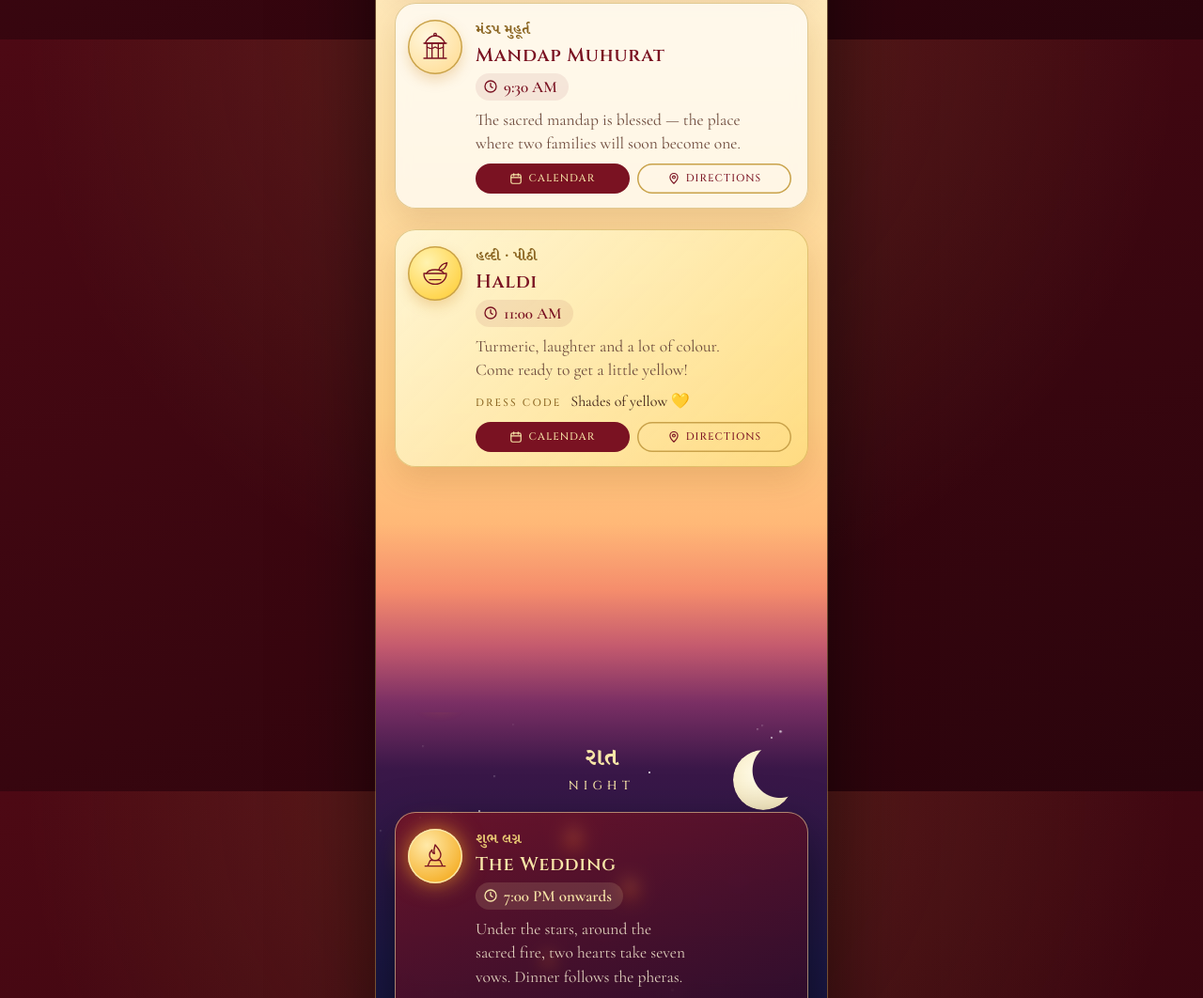
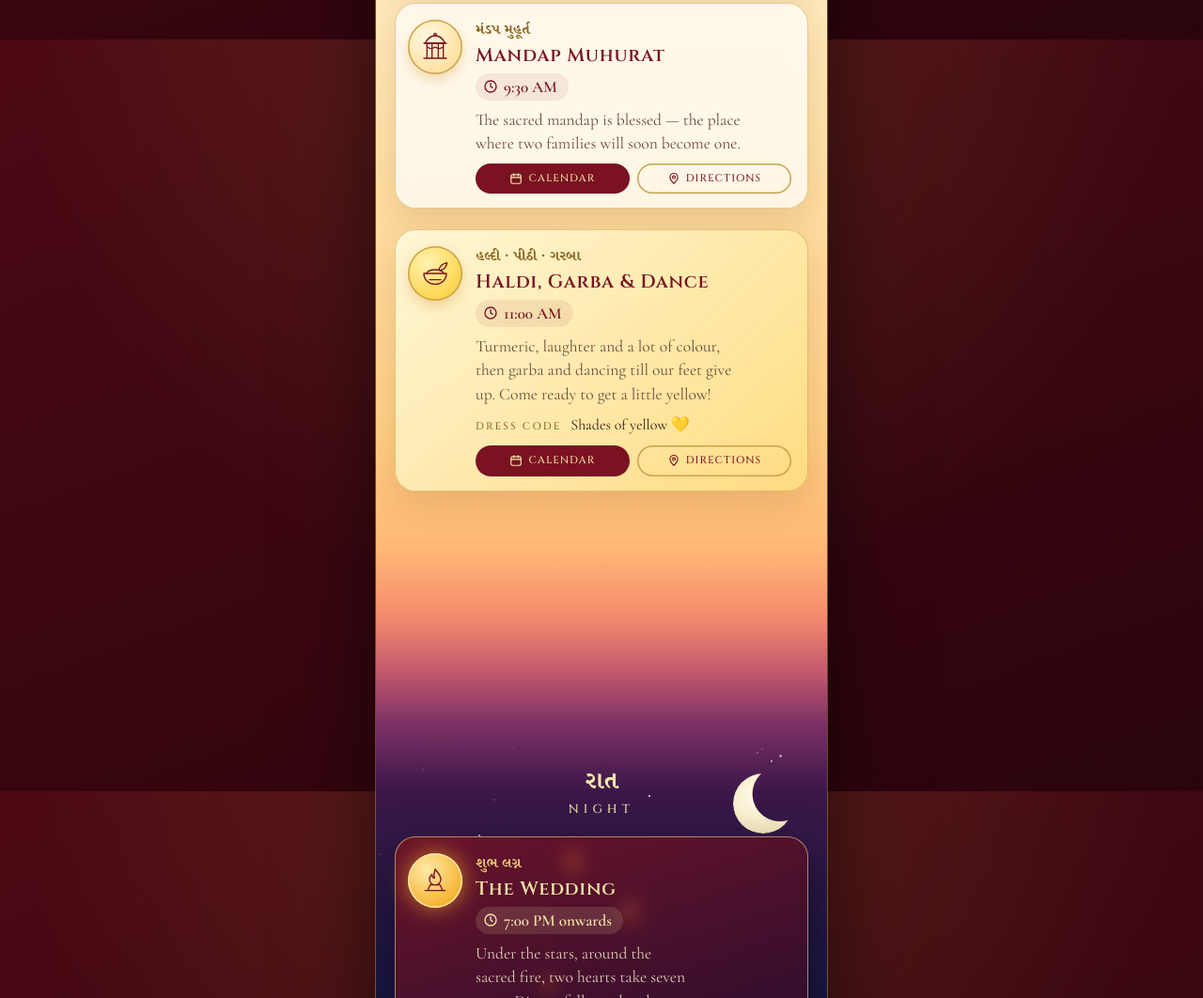
Before and after one commit to Vedanshithakkar/vedanshi-weds-bhavya, a plain HTML site: page docs/index.html in a window 1280 px wide. Shown: the part 4758-5820 px from the top of the page at 94% size. Drawn offline with nearby package versions, Linux system fonts and the light colour scheme.

Commit message:
Add garba and dance to the Haldi celebration on both invitations
Haldi becomes "Haldi, Garba & Dance" (Gujarati: હલ્દી · પીઠી · ગરબા) on
the playful and classic invites, in the calendar entries, the RSVP
options and the invite sender's default WhatsApp message.

Co-Authored-By: Claude Opus 5.5 <noreply@anthropic.com>

```diff
--- a/docs/index.html
+++ b/docs/index.html
@@ -212,15 +212,15 @@
 
         <li class="event reveal haldi"
             data-start="2027-02-28T11:00:00+05:30" data-end="2027-02-28T13:00:00+05:30"
-            data-title="Haldi · Vedanshi & Bhavya">
+            data-title="Haldi, Garba & Dance · Vedanshi & Bhavya">
           <div class="ev-icon" aria-hidden="true">
             <svg viewBox="0 0 48 48"><path d="M6 24h36c0 10-8 17-18 17S6 34 6 24z"/><path d="M10 24c2-4 6-6 14-6s12 2 14 6"/><path d="M30 18c2-6 7-10 13-11-1 6-5 11-11 12"/><path d="M15 34h18"/></svg>
           </div>
           <div class="ev-body">
-            <p class="ev-gu gu">હલ્દી · પીઠી</p>
-            <h4>Haldi</h4>
+            <p class="ev-gu gu">હલ્દી · પીઠી · ગરબા</p>
+            <h4>Haldi, Garba &amp; Dance</h4>
             <p class="ev-time"><svg viewBox="0 0 24 24" aria-hidden="true"><circle cx="12" cy="12" r="9"/><path d="M12 7v5l3 2"/></svg>11:00 AM</p>
-            <p class="ev-desc">Turmeric, laughter and a lot of colour. Come ready to get a little yellow!</p>
+            <p class="ev-desc">Turmeric, laughter and a lot of colour, then garba and dancing till our feet give up. Come ready to get a little yellow!</p>
             <p class="dress"><span>Dress code</span> Shades of yellow&nbsp;💛</p>
             <div class="ev-actions"><button type="button" class="chip" data-cal aria-label="Add to calendar"><svg viewBox="0 0 24 24" aria-hidden="true"><rect x="3" y="5" width="18" height="16" rx="3"/><path d="M3 10h18M8 3v4M16 3v4"/></svg>Calendar</button></div>
           </div>
@@ -329,7 +329,7 @@
         <legend>Which celebrations?</legend>
         <div class="choice multi">
           <label><input type="checkbox" name="events" value="Morning rituals" checked><span>Morning rituals</span></label>
-          <label><input type="checkbox" name="events" value="Haldi" checked><span>Haldi</span></label>
+          <label><input type="checkbox" name="events" value="Haldi, Garba & Dance" checked><span>Haldi, Garba &amp; Dance</span></label>
           <label><input type="checkbox" name="events" value="Wedding" checked><span>Wedding</span></label>
         </div>
       </fieldset>
```
Also changed, not shown: docs/invitation/index.html (+5 -5 lines), docs/personalize.html (+1 -1 lines), 1 other file.
